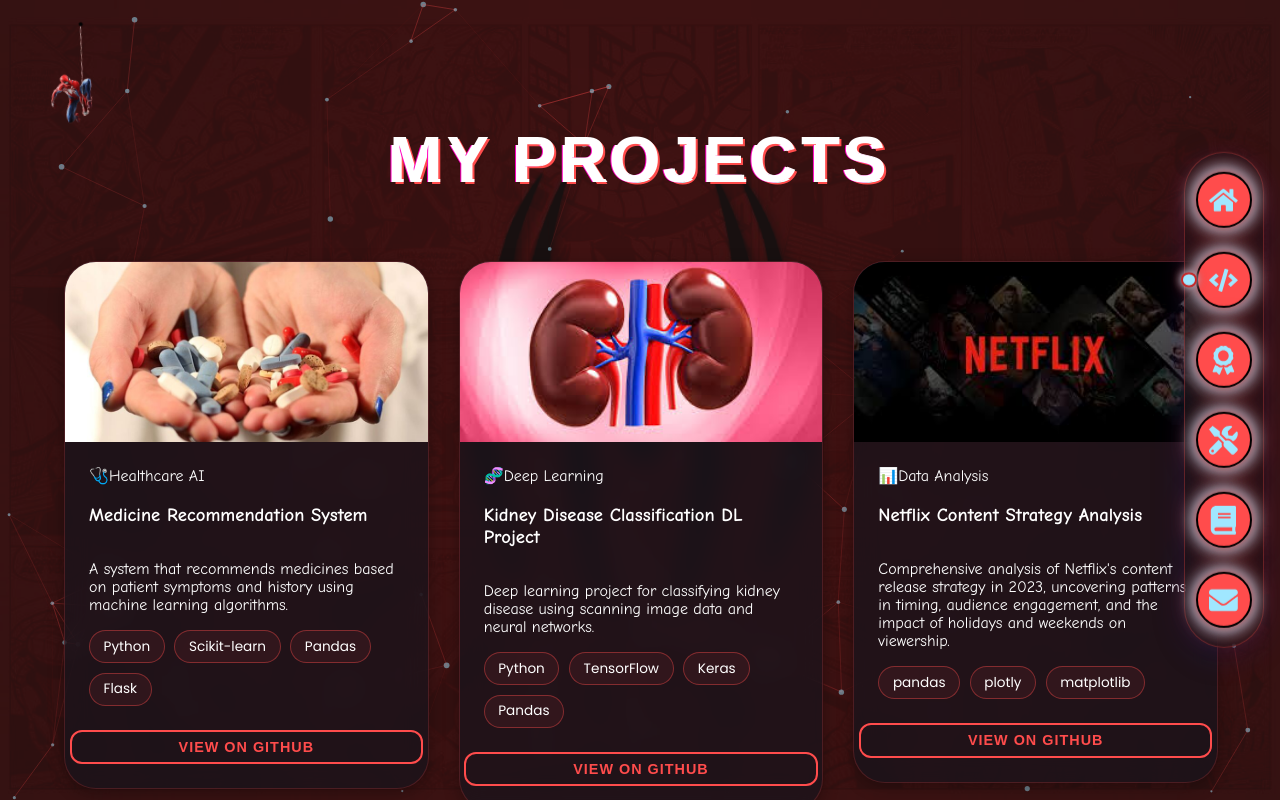
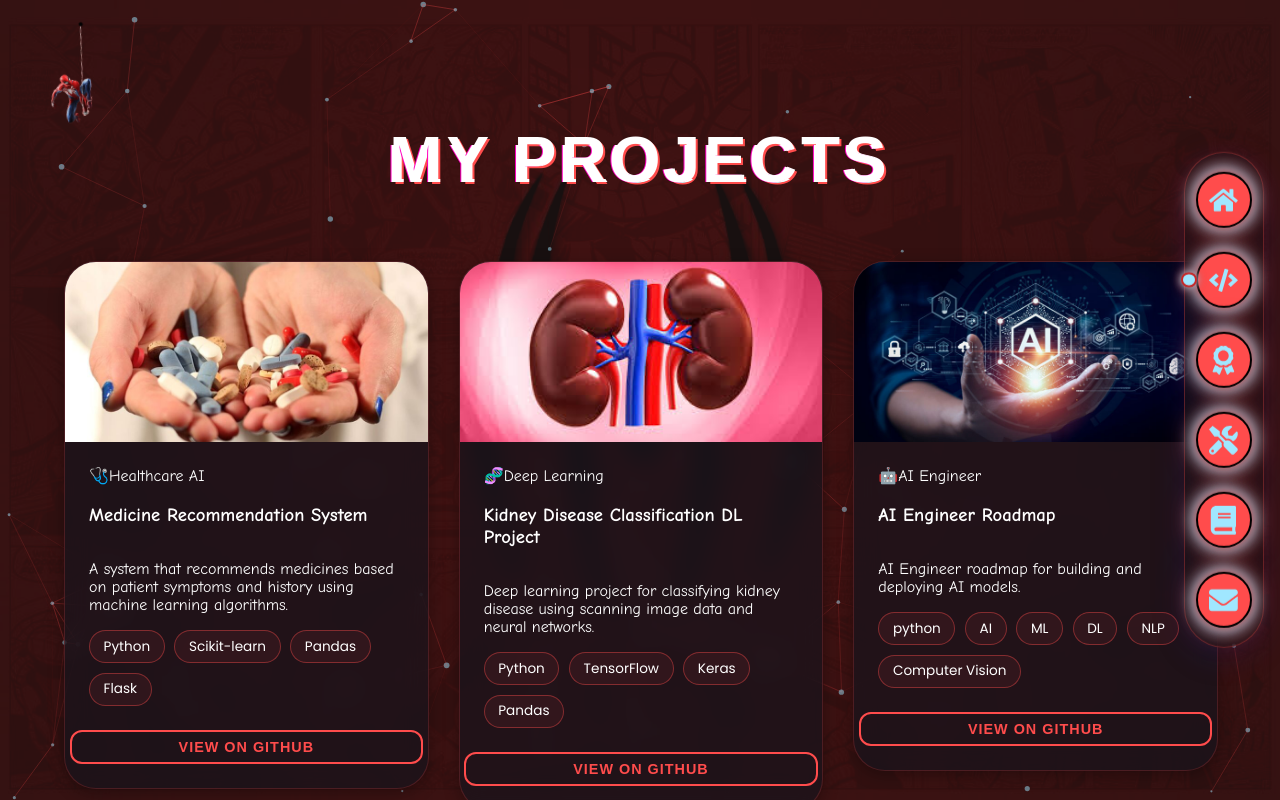
Before and after one commit to Raghava-Ram/portfolio-basic, a Next.js app: page /projects in a window 1280 px wide. Built offline with nearby package versions, Linux system fonts and the light colour scheme.

Commit message:
AI engineer roadmap added to projects and resources

```diff
--- a/pages/projects.js
+++ b/pages/projects.js
@@ -22,6 +22,16 @@
       description: 'Deep learning project for classifying kidney disease using scanning image data and neural networks.',
       tech: ['Python', 'TensorFlow', 'Keras', 'Pandas'],
       github: 'https://github.com/Raghava-Ram/Kidney-disease-detection',
+    },
+    {
+      image: '/ai-engineer.jpg',
+      category: 'AI Engineer',
+      categoryIcon: <>🤖</>,
+      title: 'AI Engineer Roadmap',
+      description: 'AI Engineer roadmap for building and deploying AI models.',
+      tech: ['python','AI', 'ML', 'DL', 'NLP', 'Computer Vision'],
+      github: 'https://github.com/Raghava-Ram/AI-Engineer-Roadmap',
+      live: 'https://ai-engineer-roadmap-eight.vercel.app/',
     },
     {
       image: '/netflix-logo.jpeg',
```
Also changed, not shown: pages/resources.js (+8 -1 lines), public/ai-engineer.jpg (added).
